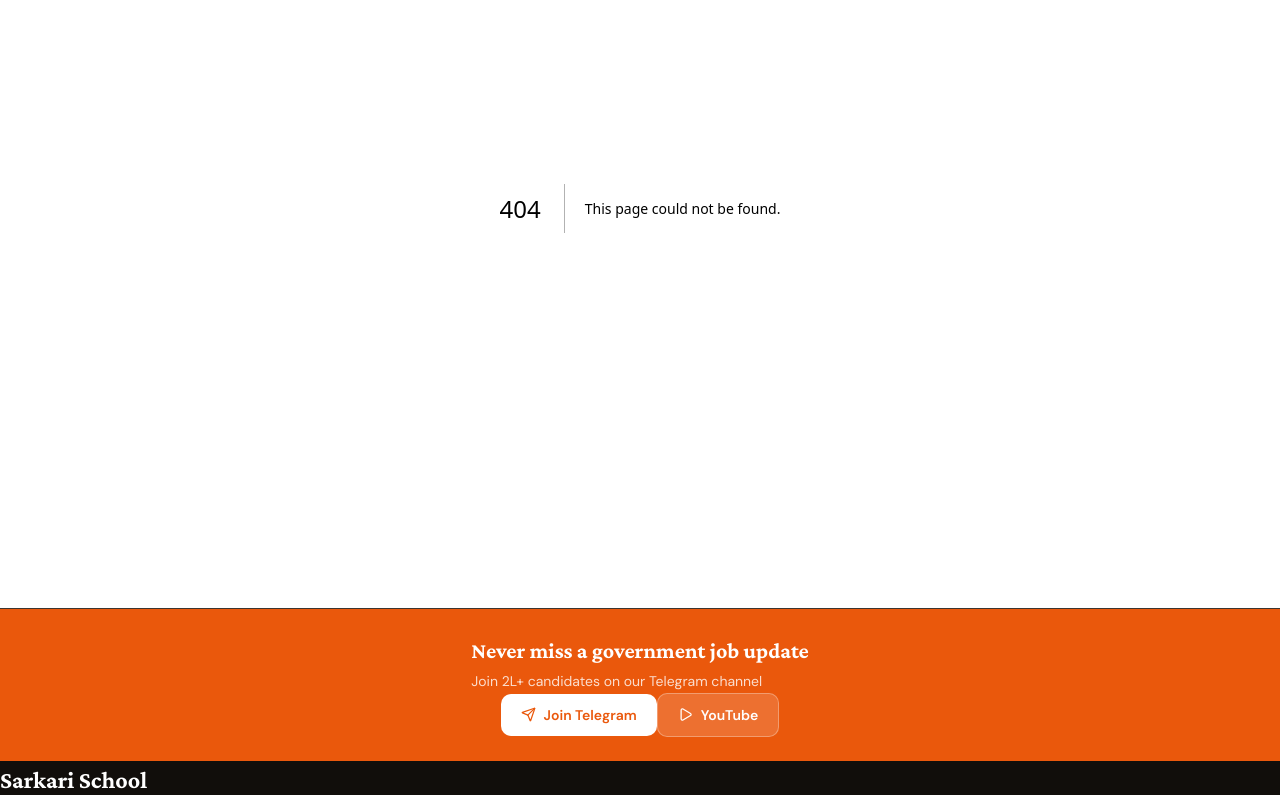
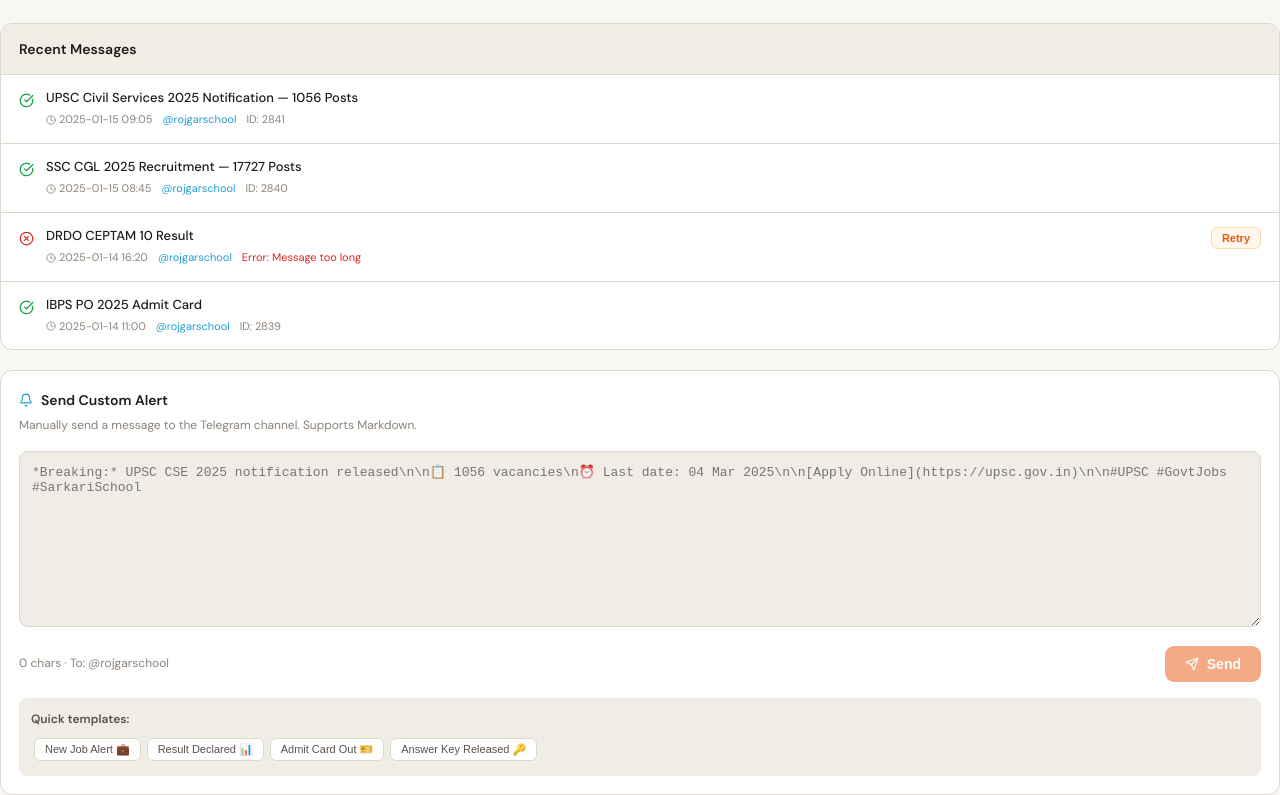
Before and after one commit to airgalaxyair/rojgarresult, a Next.js app in the folder frontend/: page /admin/telegram in a window 1280 px wide. Before the commit this address had no page. Shown: the part 253-1048 px from the top of the page. Built offline with nearby package versions, Linux system fonts and the light colour scheme.

Commit message:
Add files via upload

```diff
--- /dev/null
+++ b/frontend/app/admin/telegram/page.tsx
@@ -0,0 +1,182 @@
+'use client';
+
+import { useState } from 'react';
+import { Send, CheckCircle, XCircle, Clock, Bell } from 'lucide-react';
+
+const TELEGRAM_LOGS = [
+  { id: 1, title: 'UPSC Civil Services 2025 Notification — 1056 Posts', channel: '@rojgarschool', sentAt: '2025-01-15 09:05', status: 'sent', messageId: 2841 },
+  { id: 2, title: 'SSC CGL 2025 Recruitment — 17727 Posts', channel: '@rojgarschool', sentAt: '2025-01-15 08:45', status: 'sent', messageId: 2840 },
+  { id: 3, title: 'DRDO CEPTAM 10 Result', channel: '@rojgarschool', sentAt: '2025-01-14 16:20', status: 'failed', error: 'Message too long' },
+  { id: 4, title: 'IBPS PO 2025 Admit Card', channel: '@rojgarschool', sentAt: '2025-01-14 11:00', status: 'sent', messageId: 2839 },
+];
+
+export default function AdminTelegramPage() {
+  const [customMsg, setCustomMsg] = useState('');
+  const [sending, setSending] = useState(false);
+  const [sent, setSent] = useState(false);
+
+  const handleSend = () => {
+    if (!customMsg.trim()) return;
+    setSending(true);
+    setTimeout(() => {
+      setSending(false);
+      setSent(true);
+      setCustomMsg('');
+      setTimeout(() => setSent(false), 3000);
+    }, 1500);
+  };
+
+  return (
+    <div>
+      <div style={{ marginBottom: 24 }}>
+        <h1 style={{ fontFamily: 'Crimson Pro, serif', fontSize: 26, fontWeight: 700, color: 'var(--text-primary)', marginBottom: 4 }}>
+          Telegram
+        </h1>
+        <p style={{ fontSize: 14, color: 'var(--text-muted)' }}>
+          Manage Telegram channel alerts and bot messages
+        </p>
+      </div>
+
+      {/* Channel info */}
+      <div style={{ display: 'grid', gridTemplateColumns: 'repeat(3, 1fr)', gap: 14, marginBottom: 24 }}>
+        {[
+          { label: 'Channel', value: '@rojgarschool', sub: 'Public channel' },
+          { label: 'Sent Today', value: '12', sub: 'Auto + manual' },
+          { label: 'Bot', value: '@Rojgarschoolbot', sub: 'Active' },
+        ].map(({ label, value, sub }) => (
+          <div key={label} className="card" style={{ padding: '16px 18px' }}>
+            <p style={{ fontSize: 11, fontWeight: 700, color: 'var(--text-muted)', textTransform: 'uppercase', letterSpacing: '0.06em', marginBottom: 4 }}>
+              {label}
+            </p>
+            <p style={{ fontSize: 15, fontWeight: 700, color: 'var(--text-primary)' }}>{value}</p>
+            <p style={{ fontSize: 12, color: 'var(--text-muted)' }}>{sub}</p>
+          </div>
+        ))}
+      </div>
+
+      <div style={{ display: 'grid', gap: 20 }} className="lg:grid-cols-[1fr_380px]">
+        {/* Logs */}
+        <div className="card" style={{ overflow: 'hidden' }}>
+          <div style={{ padding: '14px 18px', borderBottom: '1px solid var(--border)', background: 'var(--bg-subtle)' }}>
+            <h2 style={{ fontSize: 14, fontWeight: 700, color: 'var(--text-primary)' }}>
+              Recent Messages
+            </h2>
+          </div>
+          {TELEGRAM_LOGS.map((log, i) => (
+            <div
+              key={log.id}
+              style={{
+                padding: '14px 18px',
+                borderBottom: i < TELEGRAM_LOGS.length - 1 ? '1px solid var(--border)' : 'none',
+                display: 'flex', alignItems: 'flex-start', gap: 12,
+              }}
+            >
+              <div style={{ marginTop: 2 }}>
+                {log.status === 'sent'
+                  ? <CheckCircle size={15} style={{ color: '#16a34a' }} />
+                  : <XCircle size={15} style={{ color: '#dc2626' }} />}
+              </div>
+              <div style={{ flex: 1, minWidth: 0 }}>
+                <p style={{ fontSize: 13, fontWeight: 500, color: 'var(--text-primary)', marginBottom: 4, lineHeight: 1.4 }}
+                  className="line-clamp-2">
+                  {log.title}
+                </p>
+                <div style={{ display: 'flex', gap: 10, flexWrap: 'wrap' }}>
+                  <span style={{ fontSize: 11, color: 'var(--text-muted)', display: 'flex', alignItems: 'center', gap: 3 }}>
+                    <Clock size={10} /> {log.sentAt}
+                  </span>
+                  <span style={{ fontSize: 11, color: '#229ED9' }}>{log.channel}</span>
+                  {log.messageId && (
+                    <span style={{ fontSize: 11, color: 'var(--text-muted)' }}>ID: {log.messageId}</span>
+                  )}
+                  {log.error && (
+                    <span style={{ fontSize: 11, color: '#dc2626' }}>Error: {log.error}</span>
+                  )}
+                </div>
+              </div>
+              {log.status === 'failed' && (
+                <button style={{
+                  padding: '4px 10px', borderRadius: 6, fontSize: 11, fontWeight: 600,
+                  background: '#fff7ed', border: '1px solid #fed7aa',
+                  color: 'var(--accent)', cursor: 'pointer', flexShrink: 0,
+                }}>
+                  Retry
+                </button>
+              )}
+            </div>
+          ))}
+        </div>
+
+        {/* Send custom message */}
+        <div className="card" style={{ padding: '18px' }}>
+          <h2 style={{ fontSize: 14, fontWeight: 700, color: 'var(--text-primary)', marginBottom: 4, display: 'flex', alignItems: 'center', gap: 8 }}>
+            <Bell size={14} style={{ color: '#229ED9' }} />
+            Send Custom Alert
+          </h2>
+          <p style={{ fontSize: 12, color: 'var(--text-muted)', marginBottom: 16 }}>
+            Manually send a message to the Telegram channel. Supports Markdown.
+          </p>
+
+          <textarea
+            value={customMsg}
+            onChange={(e) => setCustomMsg(e.target.value)}
+            placeholder={`*Breaking:* UPSC CSE 2025 notification released\\n\\n📋 1056 vacancies\\n⏰ Last date: 04 Mar 2025\\n\\n[Apply Online](https://upsc.gov.in)\\n\\n#UPSC #GovtJobs #SarkariSchool`}
+            rows={10}
+            style={{
+              width: '100%', padding: '12px', borderRadius: 9,
+              border: '1px solid var(--border)', background: 'var(--bg-subtle)',
+              color: 'var(--text-primary)', fontSize: 13, fontFamily: 'monospace',
+              resize: 'vertical', outline: 'none', boxSizing: 'border-box',
+            }}
+            onFocus={(e) => (e.target.style.borderColor = 'var(--accent)')}
+            onBlur={(e) => (e.target.style.borderColor = 'var(--border)')}
+          />
+
+          <div style={{ display: 'flex', alignItems: 'center', justifyContent: 'space-between', marginTop: 12 }}>
+            <span style={{ fontSize: 12, color: 'var(--text-muted)' }}>
+              {customMsg.length} chars · To: @rojgarschool
+            </span>
+            <button
+              onClick={handleSend}
+              disabled={sending || !customMsg.trim()}
+              style={{
+                display: 'inline-flex', alignItems: 'center', gap: 8,
+                padding: '10px 20px', borderRadius: 9, fontSize: 14, fontWeight: 600,
+                background: sent ? '#16a34a' : 'var(--accent)', color: 'white',
+                border: 'none', cursor: sending || !customMsg.trim() ? 'not-allowed' : 'pointer',
+                opacity: !customMsg.trim() ? 0.5 : 1,
+              }}
+            >
+              {sent ? <><CheckCircle size={14} /> Sent!</> : sending ? 'Sending...' : <><Send size={14} /> Send</>}
+            </button>
+          </div>
+
+          <div style={{ marginTop: 16, padding: '12px', background: 'var(--bg-subtle)', borderRadius: 8 }}>
+            <p style={{ fontSize: 12, fontWeight: 600, color: 'var(--text-secondary)', marginBottom: 6 }}>
+              Quick templates:
+            </p>
+            {[
+              'New Job Alert 💼',
+              'Result Declared 📊',
+              'Admit Card Out 🎫',
+              'Answer Key Released 🔑',
+            ].map((t) => (
+              <button
+                key={t}
+                onClick={() => setCustomMsg(`🔔 *${t}*\n\n`)}
+                style={{
+                  display: 'inline-block', margin: '3px', padding: '4px 10px',
+                  borderRadius: 6, fontSize: 11, fontWeight: 500,
+                  background: 'var(--bg-card)', border: '1px solid var(--border)',
+                  color: 'var(--text-secondary)', cursor: 'pointer',
+                }}
+              >
+                {t}
+              </button>
+            ))}
+          </div>
+        </div>
+      </div>
+    </div>
+  );
+}
```
